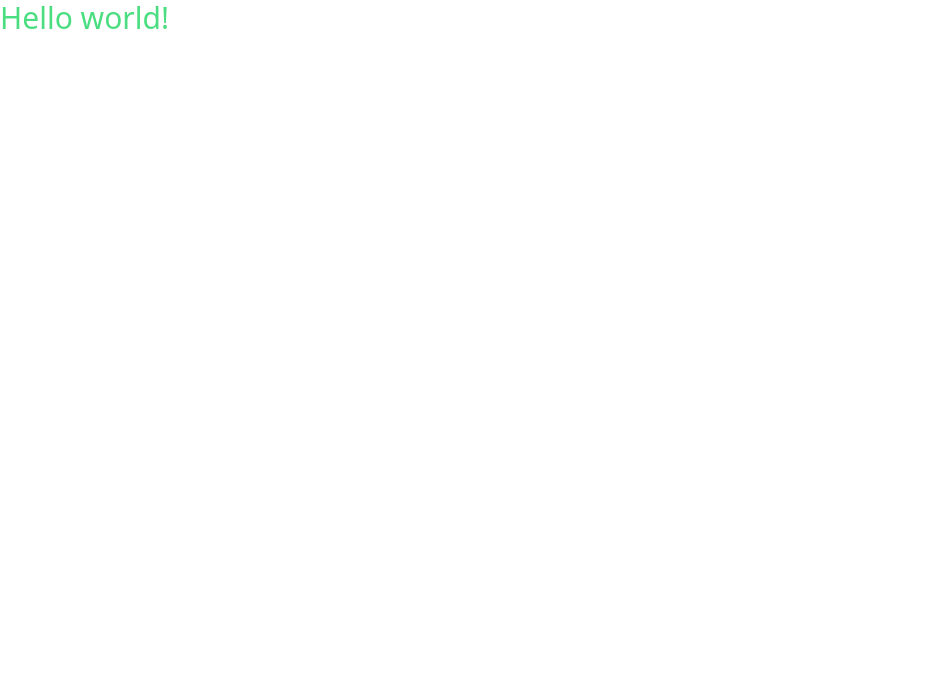
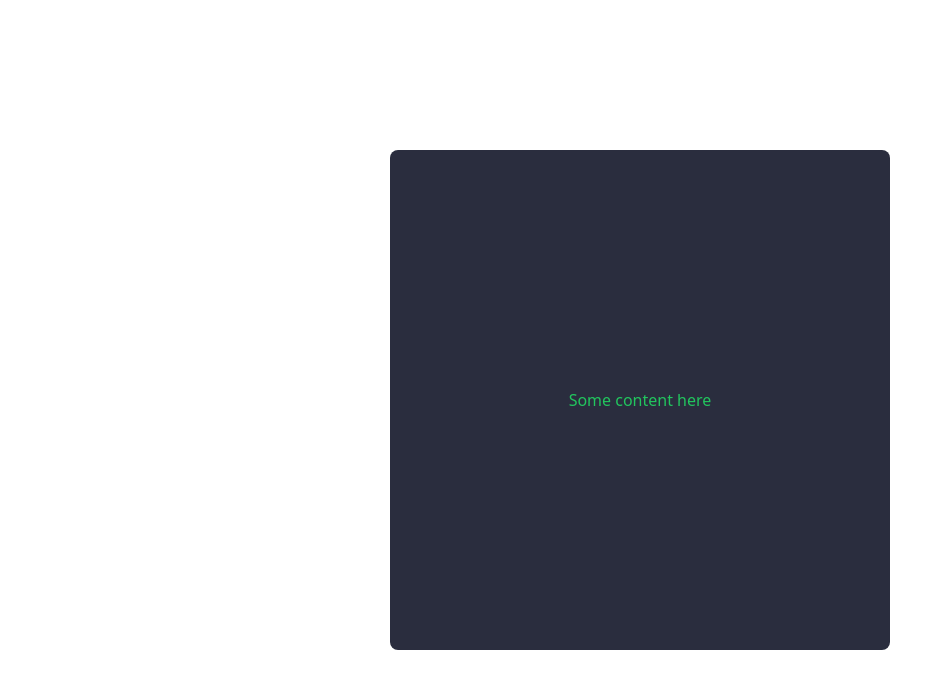
Before and after one commit to jcjeancarloo/influcenter-challenge, a React (Vite) app: page / in a window 1280 px wide. Shown: the top 688 px of the page, without its empty margins (0-951 px from the left). Built offline with nearby package versions, Linux system fonts and the light colour scheme.

Commit message:
feat: add card component

```diff
--- a/src/App.tsx
+++ b/src/App.tsx
@@ -1,5 +1,13 @@
+import Card from './components/Card'
+
 function App() {
-  return <h1 className="text-3xl text-green-400">Hello world!</h1>;
+  return (
+    <main className="flex flex-col items-center justify-center h-screen w-screen">
+      <Card width="w-[500px]" height="h-[500px]">
+        <span> Some content here</span>
+      </Card>
+    </main>
+  )
 }
 
-export default App;
+export default App
--- /dev/null
+++ b/src/components/Card/index.tsx
@@ -0,0 +1,19 @@
+import React from 'react'
+
+type CardProps = {
+  height?: string
+  width?: string
+  children: React.ReactNode
+}
+
+const Card = ({ width, height, children }: CardProps) => {
+  return (
+    <div
+      className={`${width} ${height} flex flex-col items-center justify-center rounded-lg bg-card text-green-500 p-8`}
+    >
+      {children}
+    </div>
+  )
+}
+
+export default Card
--- a/tailwind.config.js
+++ b/tailwind.config.js
@@ -2,7 +2,11 @@
 export default {
   content: ["./index.html", "./src/**/*.{js,ts,jsx,tsx}"],
   theme: {
-    extend: {},
+    extend: {
+      backgroundColor: {
+        card: "#2a2d3e",
+      },
+    },
   },
   plugins: [],
 };
```
Also changed, not shown: .eslintrc.cjs, 2 other files (tests, documents, lock files or other folders).
